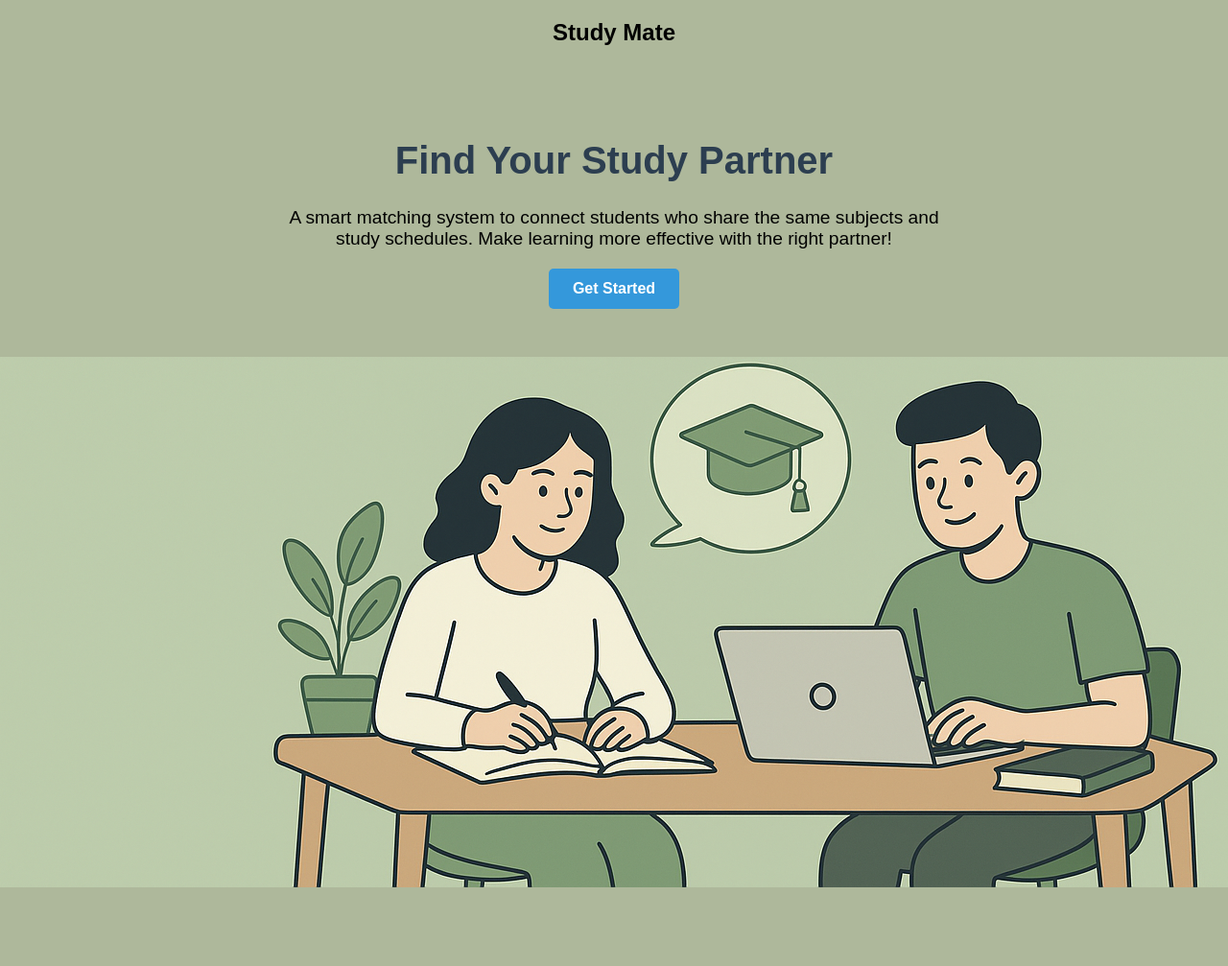
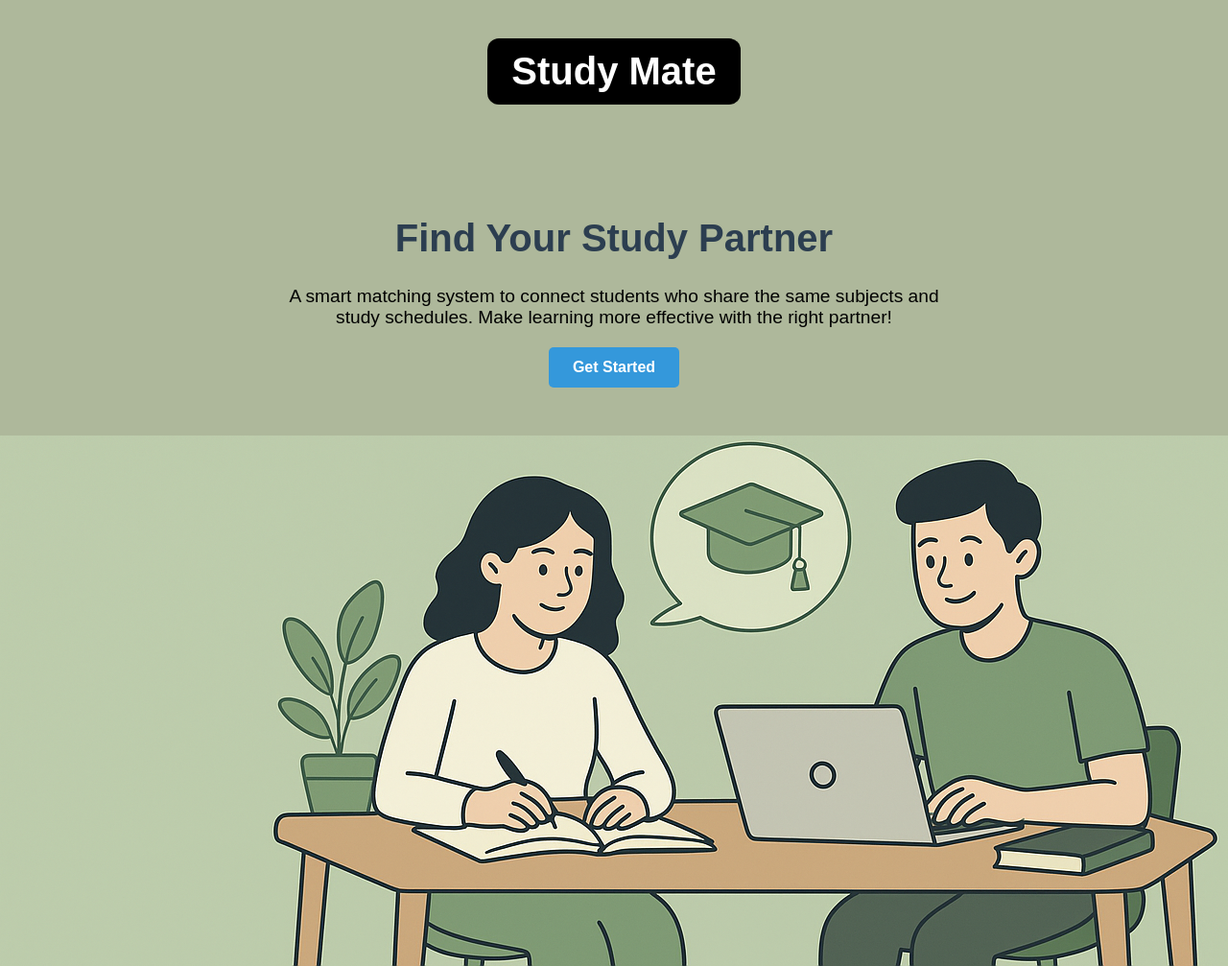
Before and after one commit to Sesha-Sai-OG/G5-Project, a plain HTML site: page openpage.html in a window 1280 px wide. Shown: the top 1007 px of the page at 96% size. Before the commit the page ends 929 px from the top, so only its background shows below. Drawn offline with Linux system fonts and the light colour scheme.

Commit message:
Update openpage.html

```diff
--- a/openpage.html
+++ b/openpage.html
@@ -7,7 +7,7 @@
     <link rel="stylesheet" href="style.css">
 </head>
 <body bgcolor="#AEB89B">
-<center><h2>Study Mate</h2></center>
+<center><h3>Study Mate</h3></center>
     <div class="container">
 <h1>Find Your Study Partner</h1>
         <p>
```
